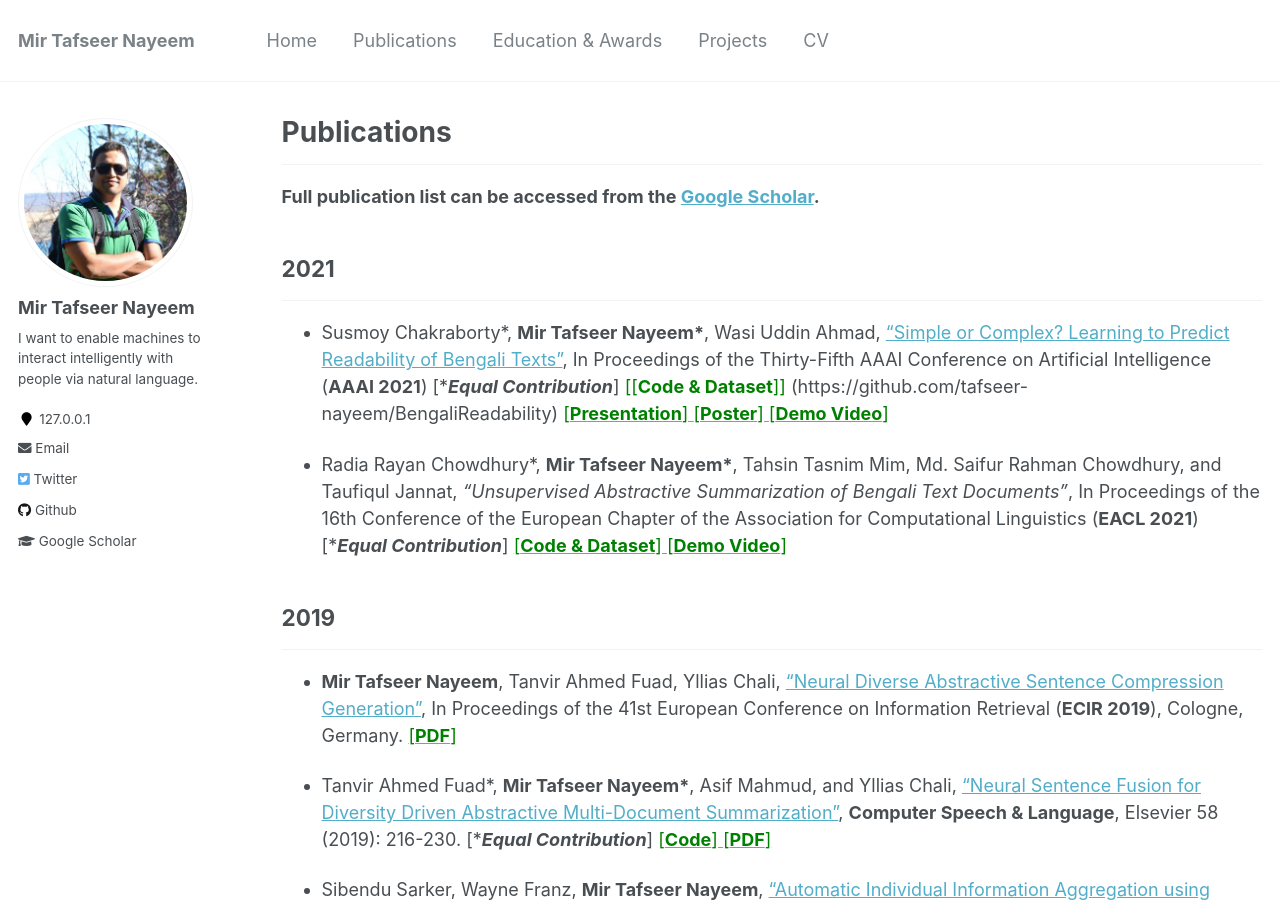
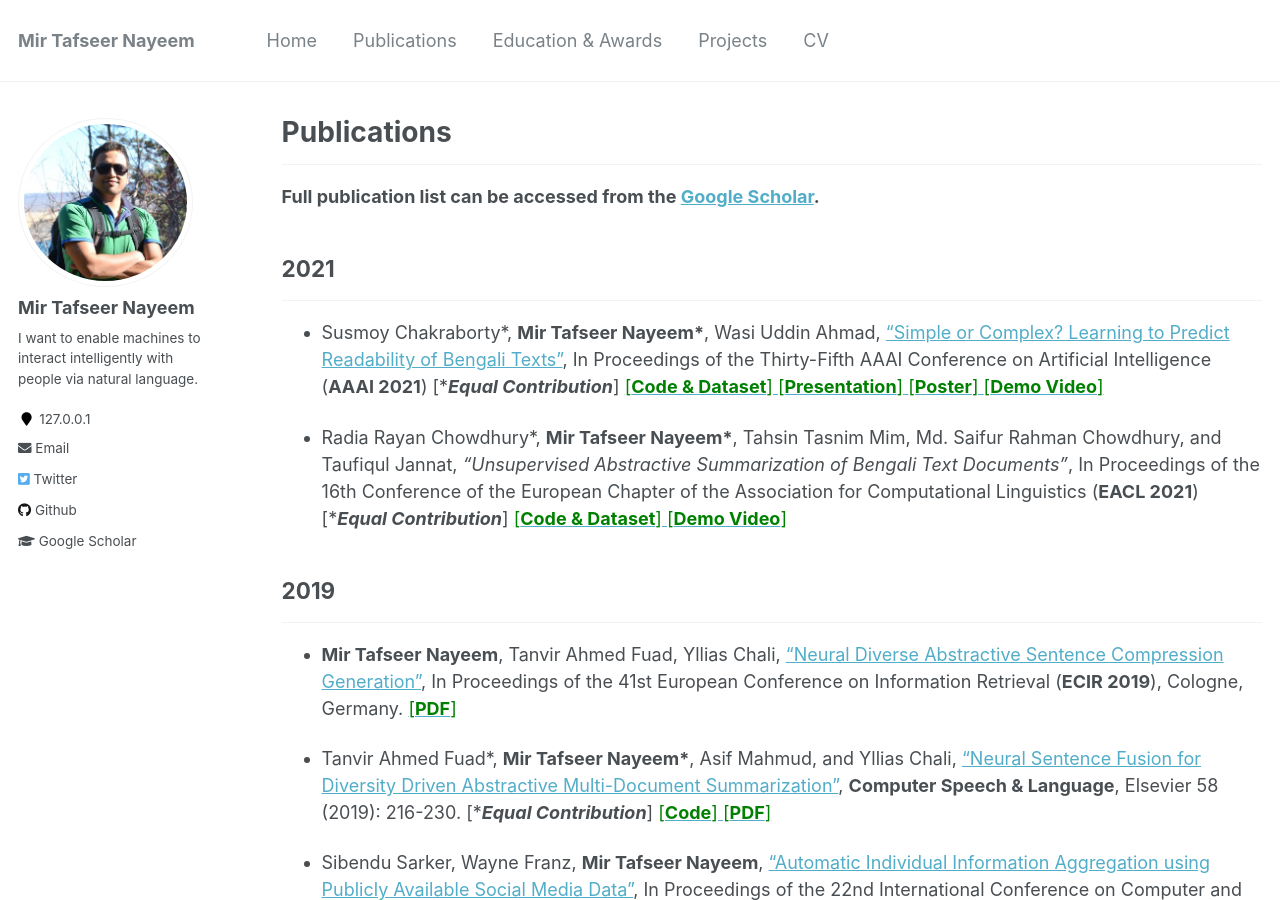
Before and after one commit to sujan-sarker/sujan-sarker.github.io, a Jekyll site: the page built from _pages/publications.md, in a window 1280 px wide and 900 px high. Built offline with Jekyll 4.4.1, drawn with Linux system fonts in a browser that asks for light colours.

Commit message:
Update publications.md

```diff
--- a/_pages/publications.md
+++ b/_pages/publications.md
@@ -11,7 +11,7 @@ author_profile: true
 
 ## 2021
 -----------
-* Susmoy Chakraborty\*, **Mir Tafseer Nayeem\***, Wasi Uddin Ahmad, ["Simple or Complex? Learning to Predict Readability of Bengali Texts"](https://arxiv.org/abs/2012.07701), In Proceedings of the Thirty-Fifth AAAI Conference on Artificial Intelligence (**AAAI 2021**) [\****Equal Contribution***] <span style ="color:Green"> [[**Code & Dataset**]] </span>(https://github.com/tafseer-nayeem/BengaliReadability) [<span style ="color:Green"> [**Presentation**] </span>](https://tafseer-nayeem.github.io/files/AAAI2021/aaai2021_full.pdf) [<span style ="color:Green"> [**Poster**] </span>](https://tafseer-nayeem.github.io/files/AAAI2021/aaai2021_poster.pdf) [<span style ="color:Green"> [**Demo Video**] </span>](https://youtu.be/U05Pf9Y4tCQ)
+* Susmoy Chakraborty\*, **Mir Tafseer Nayeem\***, Wasi Uddin Ahmad, ["Simple or Complex? Learning to Predict Readability of Bengali Texts"](https://arxiv.org/abs/2012.07701), In Proceedings of the Thirty-Fifth AAAI Conference on Artificial Intelligence (**AAAI 2021**) [\****Equal Contribution***] [<span style ="color:Green"> [**Code & Dataset**] </span>](https://github.com/tafseer-nayeem/BengaliReadability) [<span style ="color:Green"> [**Presentation**] </span>](https://tafseer-nayeem.github.io/files/AAAI2021/aaai2021_full.pdf) [<span style ="color:Green"> [**Poster**] </span>](https://tafseer-nayeem.github.io/files/AAAI2021/aaai2021_poster.pdf) [<span style ="color:Green"> [**Demo Video**] </span>](https://youtu.be/U05Pf9Y4tCQ)
 
 * Radia Rayan Chowdhury\*, **Mir Tafseer Nayeem\***, Tahsin Tasnim Mim, Md. Saifur Rahman Chowdhury, and Taufiqul Jannat, *"Unsupervised Abstractive Summarization of Bengali Text Documents"*, In Proceedings of the 16th Conference of the European Chapter of the Association for Computational Linguistics (**EACL 2021**) [\****Equal Contribution***] [<span style ="color:Green"> [**Code & Dataset**] </span>](https://github.com/tafseer-nayeem/BengaliSummarization) [<span style ="color:Green"> [**Demo Video**] </span>](https://youtu.be/LrnskktiXcg)
 
```
